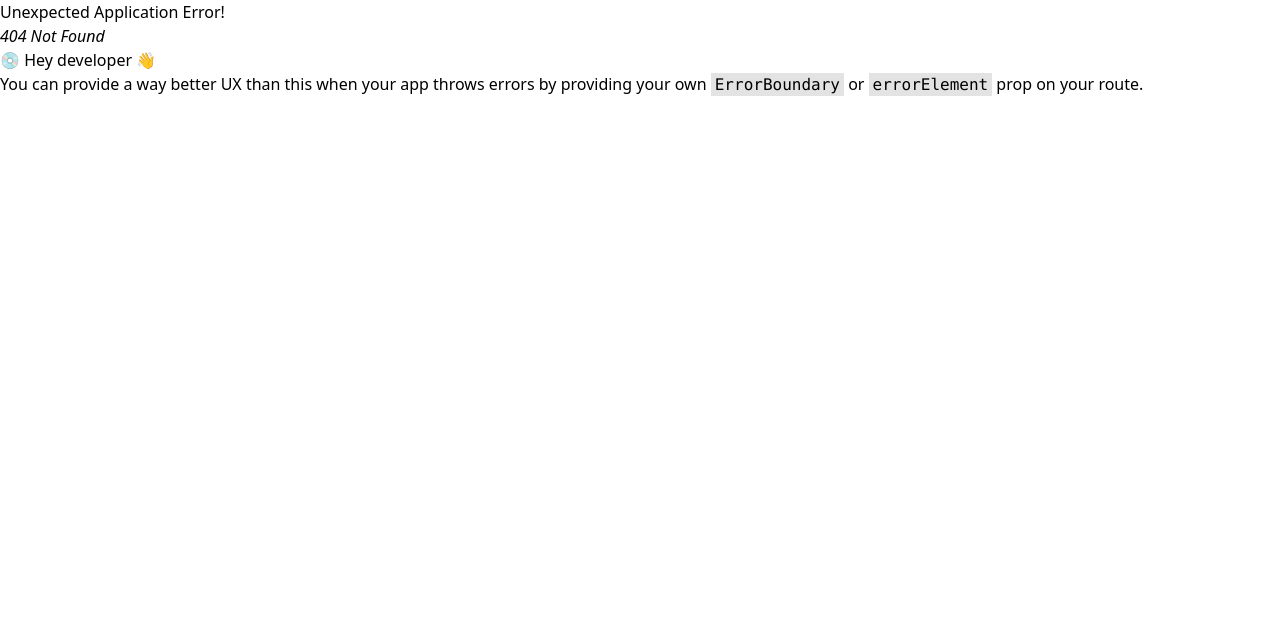
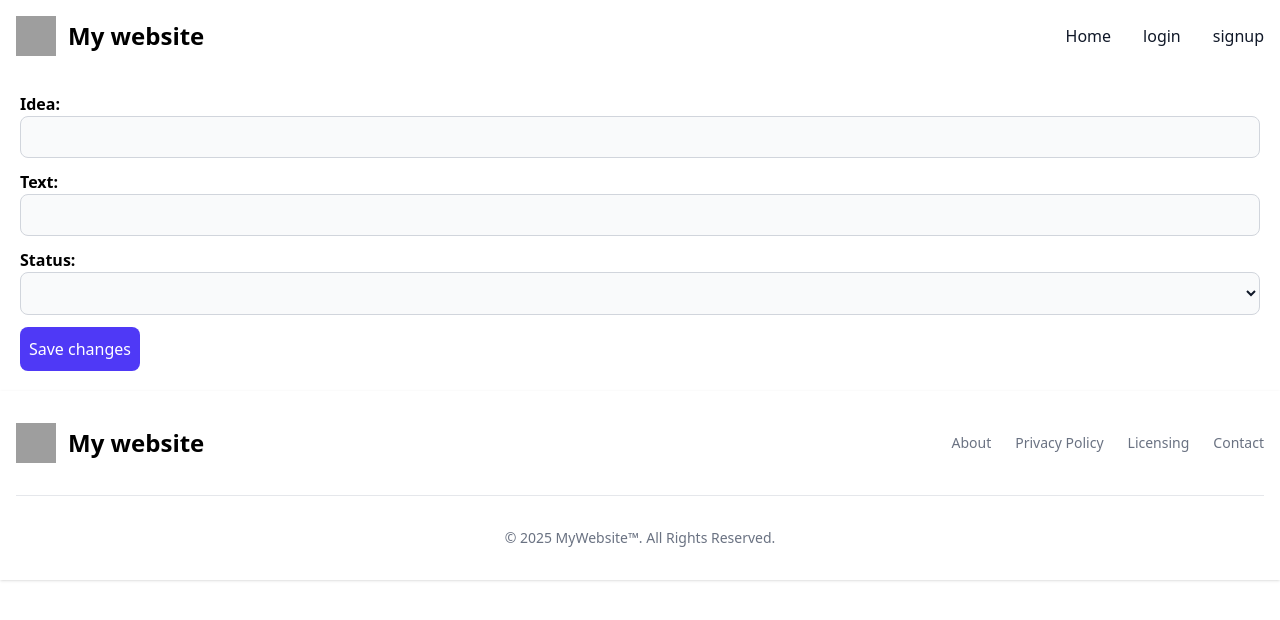
Before and after one commit to abdulrhman3657/projects_management_project, a React (Vite) app: page /adminpage/ideadetails/1 in a window 1280 px wide. Before the commit this address had no page. Shown: the top 620 px of the page. Built offline with nearby package versions, Linux system fonts and the light colour scheme; no server answers; grey boxes are pictures that could not be loaded.

Commit message:
implemnt reject idea

```diff
--- a/src/pages/Home.jsx
+++ b/src/pages/Home.jsx
@@ -1,8 +1,18 @@
-
+import Instructor from "./instructor/Instructor";
+import Student from "./student/Student";
 
 function Home() {
-  return (
-    <div className="">
+
+  const username = localStorage.getItem("username");
+  const userType = localStorage.getItem("userType");
+
+  return username ? (
+    <div>
+      {(userType == "Student") ? <Student/> : <Instructor/>}
+    </div>
+  ) : (
+    <div className="flex justify-center items-center h-screen bg-blue-50">
+      <h1 className="text-2xl lg:text-3xl font-bold">you must log in to view this page</h1>
     </div>
   );
 }
--- a/src/pages/Login.jsx
+++ b/src/pages/Login.jsx
@@ -73,10 +73,12 @@ function Login() {
 
       localStorage.setItem("username", check_user.username)
       localStorage.setItem("userType", check_user.type)
+      localStorage.setItem("id", check_user.id)
+
 
       setTimeout(() => {
         redirect();
-      }, 3000);
+      }, 2000);
 
       console.log(check_user)
 
--- a/src/pages/Signup.jsx
+++ b/src/pages/Signup.jsx
@@ -94,6 +94,9 @@ function Signup() {
           email: email,
           password: password,
           type: userType,
+          idea: { title: "", text: "" },
+          students: [],
+          ideaStatus: { status: "", text: "" },
         })
         .then((res) => {
           toast.success("signed up successfull");
@@ -101,7 +104,7 @@ function Signup() {
 
           setTimeout(() => {
             redirect();
-          }, 3000);
+          }, 2000);
 
           console.log(res.data);
         })
--- a/src/pages/admin/AdminPage.jsx
+++ b/src/pages/admin/AdminPage.jsx
@@ -2,6 +2,8 @@ import axios from "axios";
 import { useEffect, useState } from "react";
 import { TbEdit } from "react-icons/tb";
 import { FaDeleteLeft } from "react-icons/fa6";
+import { toast, ToastContainer } from "react-toastify";
+import { Link } from "react-router";
 
 function AdminPage() {
   const API = "https://682199fa259dad2655afc100.mockapi.io/usersapi";
@@ -9,6 +11,7 @@ function AdminPage() {
   const [users, setUsers] = useState([]);
   const [usersCopy, setUsersCopy] = useState([]);
   const [search, setSearch] = useState("");
+  const [status, setStatus] = useState("");
 
   useEffect(() => {
     axios.get(API).then((res) => {
@@ -47,7 +50,6 @@ function AdminPage() {
     });
 
     if (filteredUsers.length == 0) {
-
       filteredUsers = usersCopy.filter((user) => {
         return user.username.toLowerCase().includes(search.toLowerCase());
       });
@@ -62,6 +64,9 @@ function AdminPage() {
 
   return localStorage.getItem("username") == "admin" ? (
     <div className="p-3 bg-gray-300 flex flex-col gap-3">
+      <div>
+        <ToastContainer position="top-center" reverseOrder={false} />
+      </div>
       <div>
         <label
           htmlFor="default-search"
@@ -129,13 +134,16 @@ function AdminPage() {
                   {user.username}
                 </th>
                 <td className="px-6 py-4">{user.type}</td>
-                <td className="px-6 py-4">No idea yet</td>
+                <td className="px-6 py-4">
+                  <div className="flex gap-2">
+                    <h1>
+                      {user.idea.title}
+                    </h1>
+                    <Link to={`/adminpage/ideadetails/${user.id}`} className="hover:text-indigo-700 hover:cursor-pointer font-bold">More...</Link>
+                  </div>
+                </td>
                 <td className="px-6 py-4">
                   <div className="flex gap-3 text-2xl">
-                    {/* <TbEdit
-                      onClick={modifyUser}
-                      className="hover:text-green-500 hover:cursor-pointer"
-                    /> */}
                     <FaDeleteLeft
                       onClick={() => deleteUser(user.id)}
                       className="hover:text-red-500 hover:cursor-pointer"
@@ -149,7 +157,11 @@ function AdminPage() {
       </div>
     </div>
   ) : (
-    <div>you are no aothorised for this page</div>
+    <div className="flex justify-center items-center h-screen bg-blue-50">
+      <h1 className="text-2xl lg:text-3xl font-bold">
+        you are not authorised for this page
+      </h1>
+    </div>
   );
 }
 
--- /dev/null
+++ b/src/pages/admin/IdeaDetails.jsx
@@ -0,0 +1,122 @@
+import axios from "axios";
+import React, { useEffect, useState } from "react";
+import { useParams } from "react-router";
+import { toast, ToastContainer } from "react-toastify";
+
+function IdeaDetails() {
+  const [data, setData] = useState({});
+  const [title, setTitle] = useState("");
+  const [text, setText] = useState("");
+  const [status, setStatus] = useState("");
+  const [rejText, setRejText] = useState("");
+
+  const { id } = useParams();
+
+  const API = "https://682199fa259dad2655afc100.mockapi.io/usersapi";
+
+  useEffect(() => {
+    axios.get(`${API}/${id}`).then((res) => {
+      setData(res.data);
+
+      setTitle(res.data.idea.title);
+      setText(res.data.idea.text);
+      setStatus(res.data.ideaStatus.status);
+
+      console.log(res.data);
+    });
+  }, []);
+
+  const handleSubmit = () => {
+    axios.put(`${API}/${id}`, {
+      username: data.username,
+      email: data.email,
+      password: data.password,
+      type: data.userType,
+      idea: { title: title, text: text },
+      students: [],
+      ideaStatus: { status: status, text: rejText },
+    }).then((res) => {
+      console.log(res.data);
+
+      toast.success("changes saved")
+    })
+
+  };
+
+  return (
+    <div>
+            <div>
+        <ToastContainer position="top-center" reverseOrder={false} />
+      </div>
+      <div className="p-5 flex flex-col gap-3">
+        <h1>
+          <span className="font-bold">Idea: </span>
+          <input
+            type="text"
+            className="bg-gray-50 border w-full border-gray-300 text-gray-900 text-sm rounded-lg focus:ring-blue-500 focus:border-blue-500  p-2.5"
+            value={title}
+            onChange={(e) => setTitle(e.target.value)}
+          />
+        </h1>
+        <h1>
+          <span className="font-bold">Text: </span>
+          <input
+            type="text"
+            className="bg-gray-50 border w-full border-gray-300 text-gray-900 text-sm rounded-lg focus:ring-blue-500 focus:border-blue-500  p-2.5"
+            value={text}
+            onChange={(e) => setText(e.target.value)}
+          />
+        </h1>
+        <h1>
+          <span className="font-bold">Status: </span>
+          <select
+            onChange={(e) => setStatus(e.target.value)}
+            value={status}
+            className="bg-gray-50 border border-gray-300 text-gray-900 text-sm rounded-lg focus:ring-blue-500 focus:border-blue-500 block w-full p-2.5"
+          >
+            <option value={status}>{status}</option>
+
+            {status != "pending" ? (
+              <option value="pending">pending</option>
+            ) : (
+              ""
+            )}
+            {status != "approved" ? (
+              <option value="approved">approved</option>
+            ) : (
+              ""
+            )}
+            {status != "rejected" ? (
+              <option value="rejected">rejected</option>
+            ) : (
+              ""
+            )}
+          </select>
+        </h1>
+
+        {status == "rejected" ? (
+          <div className="flex flex-col gap-3">
+            <h1>Please type the rejection message</h1>
+            <input
+              type="text"
+              className="bg-gray-50 border w-full border-gray-300 text-gray-900 text-sm rounded-lg focus:ring-blue-500 focus:border-blue-500  p-2.5"
+              value={rejText}
+              onChange={(e) => setRejText(e.target.value)}
+            />
+          </div>
+        ) : (
+          ""
+        )}
+
+        <button
+          className="self-start w-30 bg-indigo-600 hover:bg-indigo-700 text-white font-medium py-2.5 rounded-lg transition-colors"
+          onClick={handleSubmit}
+        >
+          Save changes
+        </button>
+      </div>
+    </div>
+  );
+}
+
+export default IdeaDetails;
--- /dev/null
+++ b/src/pages/instructor/Instructor.jsx
@@ -0,0 +1,9 @@
+import React from 'react'
+
+function Instructor() {
+  return (
+    <div>Instructor</div>
+  )
+}
+
+export default Instructor
--- /dev/null
+++ b/src/pages/student/Student.jsx
@@ -0,0 +1,120 @@
+import axios from "axios";
+import React, { useEffect, useState } from "react";
+
+function Student() {
+  const API = "https://682199fa259dad2655afc100.mockapi.io/usersapi";
+
+  const [data, setData] = useState({});
+  const [title, setTitle] = useState("");
+  const [text, setText] = useState("");
+  const [counter, setCounter] = useState(0);
+  const [status, setStatus] = useState("");
+
+  const id = localStorage.getItem("id");
+
+  useEffect(() => {
+    axios.get(`${API}/${id}`).then((res) => {
+      console.log(res.data);
+      setData(res.data);
+      console.log(res.data.ideaStatus.status);
+      setStatus(res.data.ideaStatus.status);
+    });
+  }, [counter]);
+
+  const post_idea = () => {
+    axios
+      .put(`${API}/${id}`, {
+        username: data.username,
+        email: data.email,
+        password: data.password,
+        type: data.userType,
+        idea: { title: title, text: text },
+        students: [],
+        ideaStatus: { status: "pending", text: "" },
+      })
+      .then((res) => {
+        // res.data.idea.ideaStatus.status
+        setTitle(res.data.idea.title);
+        setText(res.data.idea.text);
+        setCounter(counter + 1);
+        console.log(res.data);
+      });
+  };
+
+  return (
+    <div className="bg-blue-50 p-3">
+      <div>
+        <div className="flex flex-col lg:items-center gap-3 justify-center">
+          <div>
+            {data?.idea?.title ? (
+              <div>
+                <h1>
+                  <span className="font-bold">Idea: </span>
+                  {data?.idea?.title}
+                </h1>
+                <h1>
+                  <span className="font-bold">Text: </span>
+                  {data?.idea?.text}
+                </h1>
+                <h1>
+                  <span className="font-bold">Status: </span>
+                  {status}
+                </h1>
+                {data?.ideaStatus?.status == "rejected" ? (
+                  <h1>
+                    <span className="font-bold">rejection reason: </span>
+                    {data?.ideaStatus?.text}
+                  </h1>
+                ) : (
+                  ""
+                )}
+              </div>
+            ) : (
+              <h1 className="text-2xl font-bold">
+                you have not yet choosen an idea
+              </h1>
+            )}
+          </div>
+          <div className="flex flex-col lg:w-1/4 p-3 border-2 rounded-2xl bg-gray-200">
+            <div className="mb-6">
+              <label
+                htmlFor="default-input"
+                className="block mb-2 text-sm font-medium text-gray-900"
+              >
+                Idea Title
+              </label>
+              <input
+                type="text"
+                className="bg-gray-50 border border-gray-300 text-gray-900 text-sm rounded-lg focus:ring-blue-500 focus:border-blue-500 block w-full p-2.5"
+                value={title}
+                onChange={(e) => setTitle(e.target.value)}
+              />
+            </div>
+            <div className="mb-6">
+              <label
+                htmlFor="large-input"
+                className="block mb-2 text-sm font-medium text-gray-900"
+              >
+                Idea Text
+              </label>
+              <input
+                type="text"
+                className="block w-full p-4 text-gray-900 border border-gray-300 rounded-lg bg-gray-50 text-base focus:ring-blue-500 focus:border-blue-500"
+                value={text}
+                onChange={(e) => setText(e.target.value)}
+              />
+            </div>
+            <button
+              className="bg-indigo-600 hover:bg-indigo-700 text-white font-medium py-2.5 rounded-lg transition-colors"
+              onClick={post_idea}
+            >
+              Submit
+            </button>
+          </div>
+        </div>
+      </div>
+    </div>
+  );
+}
+
+export default Student;
--- a/src/routes/Router.jsx
+++ b/src/routes/Router.jsx
@@ -6,6 +6,7 @@ import Login from "../pages/Login"
 import Signup from "../pages/Signup"
 import AdminLogin from "../pages/admin/AdminLogin"
 import AdminPage from "../pages/admin/AdminPage"
+import IdeaDetails from "../pages/admin/IdeaDetails"
 
 const LayOut = () => {
   return(
@@ -26,6 +27,7 @@ const router = createBrowserRouter([
         {path: "signup", element: <Signup/>},
         {path: "admin", element: <AdminLogin/>},
         {path: "adminpage", element: <AdminPage/>},
+        {path: "adminpage/ideadetails/:id", element: <IdeaDetails/>},
       ]
   }
 ])
```
